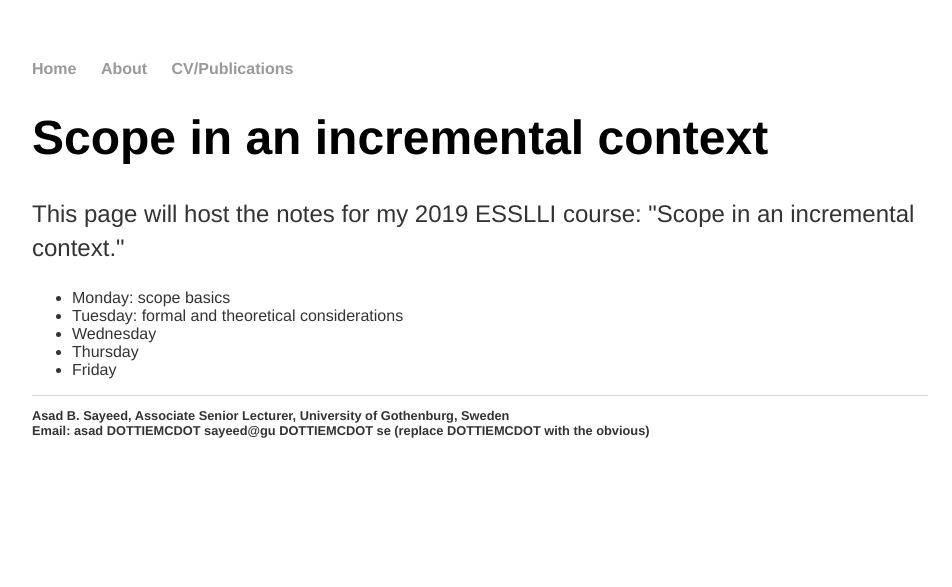
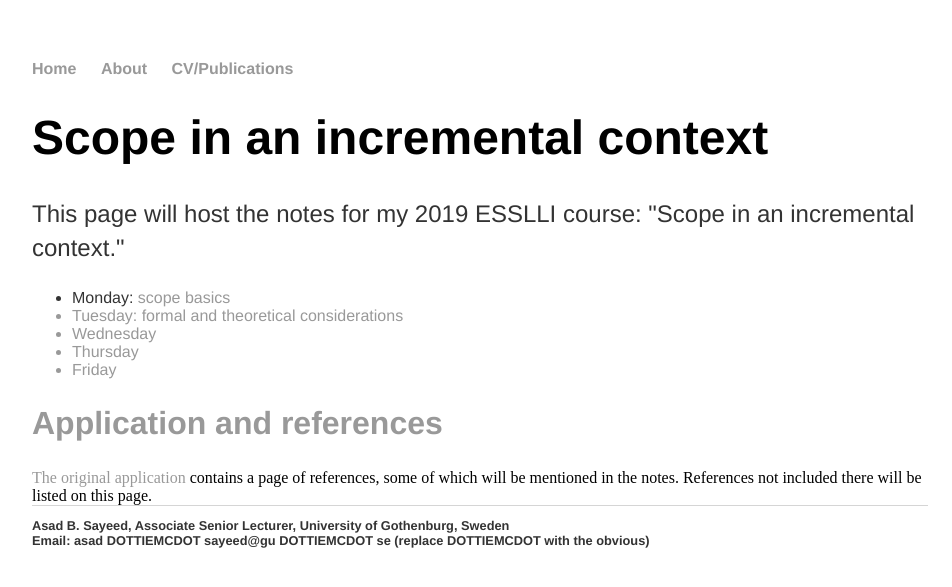
Before and after one commit to asayeed/asayeed.github.io, a Jekyll site: the page built from ESSLLI2019.html, in a window 1280 px wide. Shown: the top 587 px of the page, without its empty margins (160-1112 px from the left). Built offline with Jekyll 4.4.1, drawn with Linux system fonts in a browser that asks for light colours.

```diff
--- a/ESSLLI2019.html
+++ b/ESSLLI2019.html
@@ -6,11 +6,14 @@ title: Scope in an incremental context
   <h1>Scope in an incremental context</h1>
   <p>This page will host the notes for my 2019 ESSLLI course: "Scope in an incremental context."</p>
   <ul>
-    <li>Monday: scope basics</li>
+    <li>Monday: <a href="ESSLLI2019/lecture1.pdf">scope basics</li>
     <li>Tuesday: formal and theoretical considerations</li>
     <li>Wednesday</li>
     <li>Thursday</li>
     <li>Friday</li>
   </ul>
 
+  <h2>Application and references</h2>
+  The original <a href="ESSLLI2019/application.pdf">application</a> contains a page of references, some of which will be mentioned in the notes.
+  References not included there will be listed on this page.
 </div><!-- /.blurb -->
```
Also changed, not shown: 2 other files.
